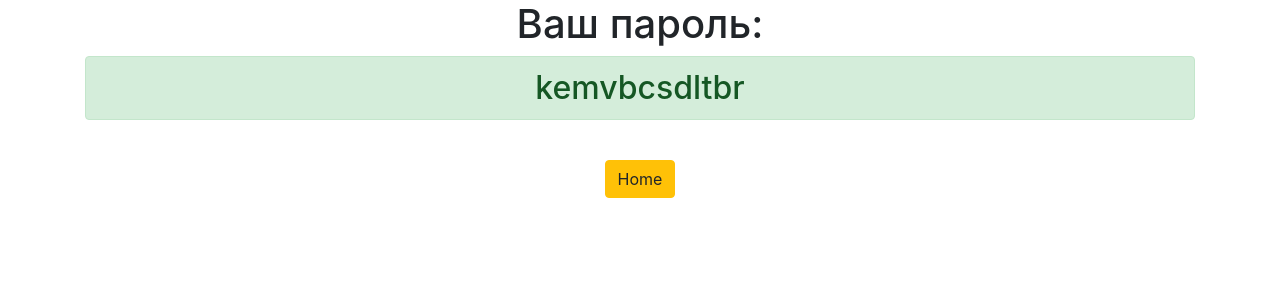
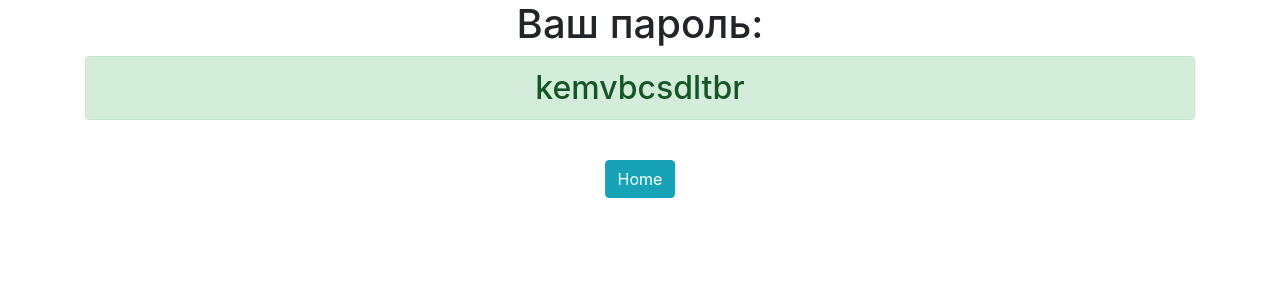
Before and after one commit to rip44ik/django3-pass-gen, a Django app: page /password/ in a window 1280 px wide. Shown: the top 300 px of the page. Run offline with Django 4.2, Linux system fonts and the light colour scheme.

Commit message:
to commit

```diff
--- a/generator/templates/generator/password.html
+++ b/generator/templates/generator/password.html
@@ -4,5 +4,5 @@
     <h1>Ваш пароль:</h1>
     <h2 class="alert alert-success">{{ password }}</h2>
     <br>
-    <a href="{% url 'home' %}" class="btn btn-warning">Home</a>
+    <a href="{% url 'home' %}" class="btn btn-info">Home</a>
 </div>
--- a/pass_gen/settings.py
+++ b/pass_gen/settings.py
@@ -20,7 +20,7 @@ BASE_DIR = Path(__file__).resolve().parent.parent
 # See https://docs.djangoproject.com/en/4.2/howto/deployment/checklist/
 
 # SECURITY WARNING: keep the secret key used in production secret!
-SECRET_KEY = 'django-insecure-e_-05ix9n9#=r(p-tb+@i)g^1es34x-&1)n_sxb^8slur!npsg'
+SECRET_KEY = 'django-insecure-e_-05ix9n9#=r(p-tb+@i)g^1es34sdgfdgdfgdfx-&1)n_sxb^8slur!npsg'
 
 # SECURITY WARNING: don't run with debug turned on in production!
 DEBUG = True
```
